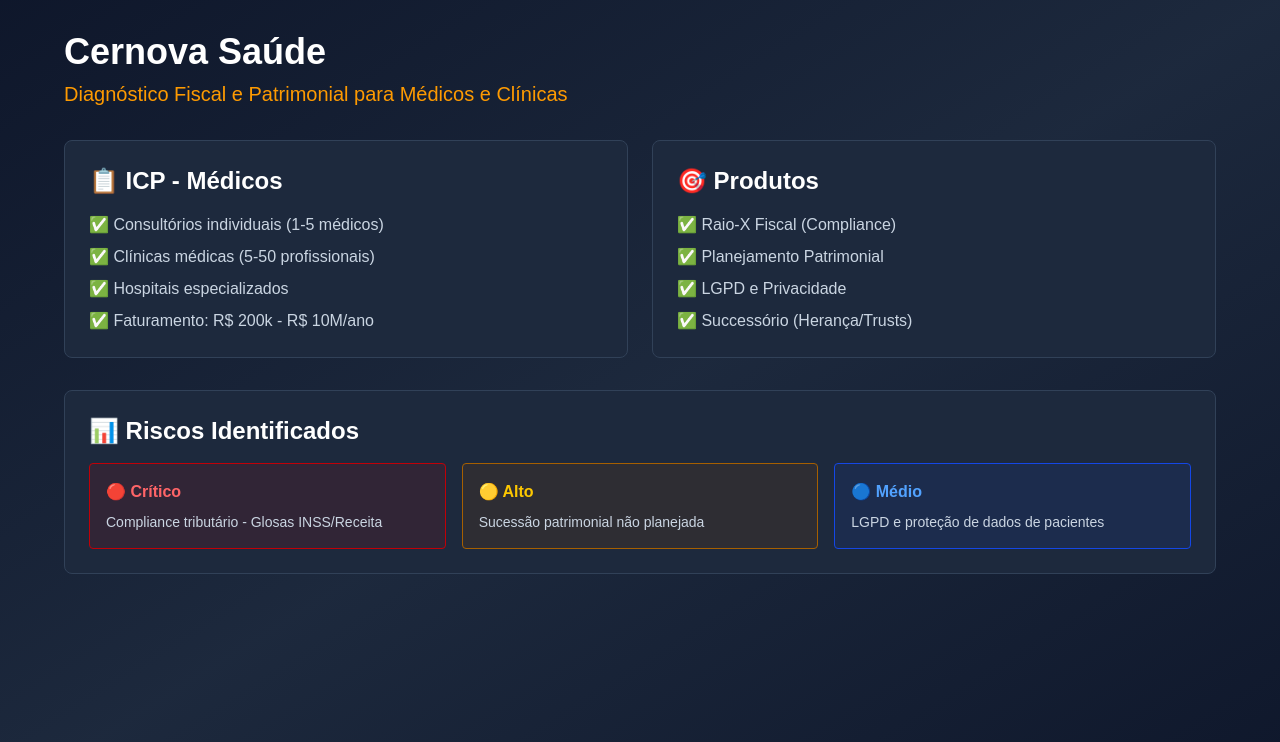
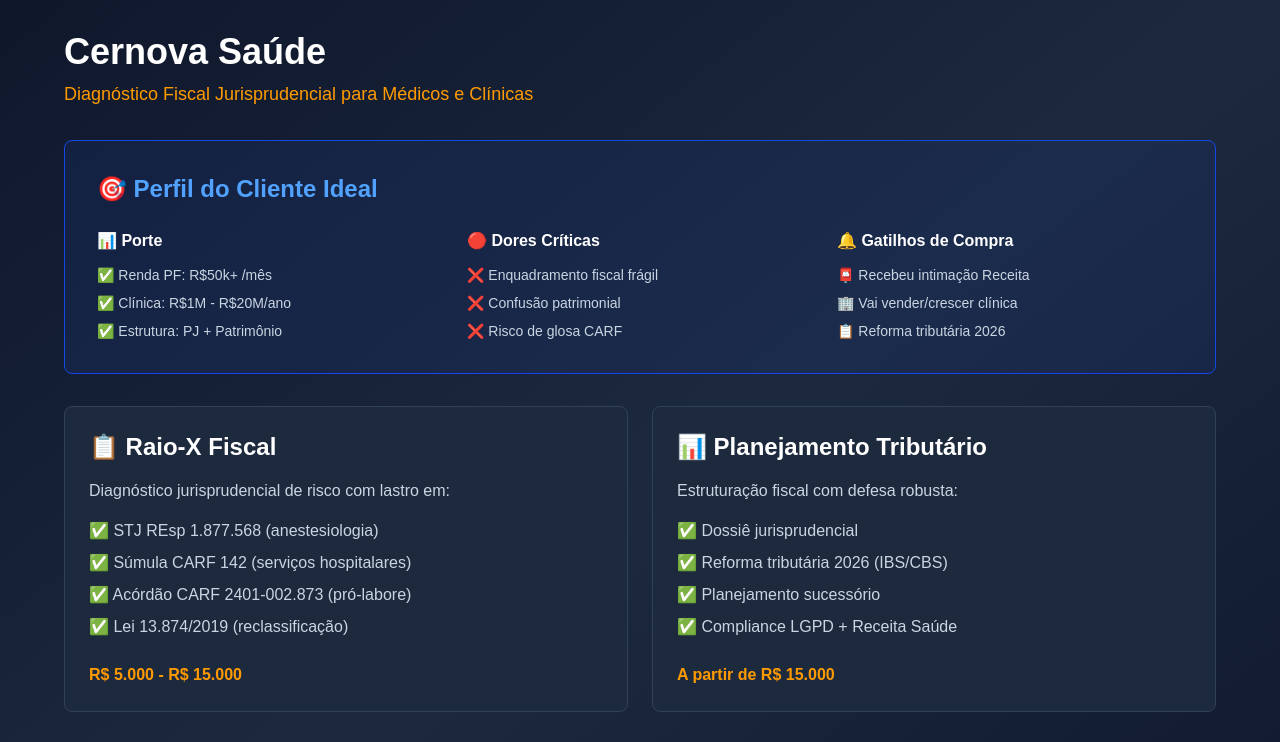
Before and after one commit to San77-art/cernova-frontend, a Next.js app: page /saude in a window 1280 px wide. Shown: the top 742 px of the page. Built offline with nearby package versions, Linux system fonts and the light colour scheme.

Commit message:
Add real healthcare ICP and products with jurisprudence

```diff
--- a/app/saude/page.tsx
+++ b/app/saude/page.tsx
@@ -4,46 +4,75 @@ export default function SaudePage() {
     <div className="min-h-screen bg-gradient-to-br from-slate-900 via-slate-800 to-slate-900 p-8">
       <div className="max-w-6xl mx-auto">
         <h1 className="text-4xl font-bold text-white mb-2">Cernova Saúde</h1>
-        <p className="text-amber-500 text-xl mb-8">Diagnóstico Fiscal e Patrimonial para Médicos e Clínicas</p>
+        <p className="text-amber-500 text-lg mb-8">Diagnóstico Fiscal Jurisprudencial para Médicos e Clínicas</p>
 
+        {/* ICP */}
+        <div className="bg-blue-900/20 border border-blue-700 rounded-lg p-8 mb-8">
+          <h2 className="text-2xl font-bold text-blue-400 mb-6">🎯 Perfil do Cliente Ideal</h2>
+          <div className="grid grid-cols-1 md:grid-cols-3 gap-6">
+            <div>
+              <h3 className="font-bold text-white mb-3">📊 Porte</h3>
+              <ul className="text-slate-300 space-y-2 text-sm">
+                <li>✅ Renda PF: R$50k+ /mês</li>
+                <li>✅ Clínica: R$1M - R$20M/ano</li>
+                <li>✅ Estrutura: PJ + Patrimônio</li>
+              </ul>
+            </div>
+            <div>
+              <h3 className="font-bold text-white mb-3">🔴 Dores Críticas</h3>
+              <ul className="text-slate-300 space-y-2 text-sm">
+                <li>❌ Enquadramento fiscal frágil</li>
+                <li>❌ Confusão patrimonial</li>
+                <li>❌ Risco de glosa CARF</li>
+              </ul>
+            </div>
+            <div>
+              <h3 className="font-bold text-white mb-3">🔔 Gatilhos de Compra</h3>
+              <ul className="text-slate-300 space-y-2 text-sm">
+                <li>📮 Recebeu intimação Receita</li>
+                <li>🏢 Vai vender/crescer clínica</li>
+                <li>📋 Reforma tributária 2026</li>
+              </ul>
+            </div>
+          </div>
+        </div>
+
+        {/* PRODUTOS */}
         <div className="grid grid-cols-1 md:grid-cols-2 gap-6 mb-8">
           <div className="bg-slate-800 border border-slate-700 rounded-lg p-6">
-            <h2 className="text-2xl font-bold text-white mb-4">📋 ICP - Médicos</h2>
+            <h2 className="text-2xl font-bold text-white mb-4">📋 Raio-X Fiscal</h2>
+            <p className="text-slate-300 mb-4">Diagnóstico jurisprudencial de risco com lastro em:</p>
             <ul className="text-slate-300 space-y-2">
-              <li>✅ Consultórios individuais (1-5 médicos)</li>
-              <li>✅ Clínicas médicas (5-50 profissionais)</li>
-              <li>✅ Hospitais especializados</li>
-              <li>✅ Faturamento: R$ 200k - R$ 10M/ano</li>
+              <li>✅ STJ REsp 1.877.568 (anestesiologia)</li>
+              <li>✅ Súmula CARF 142 (serviços hospitalares)</li>
+              <li>✅ Acórdão CARF 2401-002.873 (pró-labore)</li>
+              <li>✅ Lei 13.874/2019 (reclassificação)</li>
             </ul>
+            <p className="text-amber-500 font-bold mt-6">R$ 5.000 - R$ 15.000</p>
           </div>
 
           <div className="bg-slate-800 border border-slate-700 rounded-lg p-6">
-            <h2 className="text-2xl font-bold text-white mb-4">🎯 Produtos</h2>
+            <h2 className="text-2xl font-bold text-white mb-4">📊 Planejamento Tributário</h2>
+            <p className="text-slate-300 mb-4">Estruturação fiscal com defesa robusta:</p>
             <ul className="text-slate-300 space-y-2">
-              <li>✅ Raio-X Fiscal (Compliance)</li>
-              <li>✅ Planejamento Patrimonial</li>
-              <li>✅ LGPD e Privacidade</li>
-              <li>✅ Successório (Herança/Trusts)</li>
+              <li>✅ Dossiê jurisprudencial</li>
+              <li>✅ Reforma tributária 2026 (IBS/CBS)</li>
+              <li>✅ Planejamento sucessório</li>
+              <li>✅ Compliance LGPD + Receita Saúde</li>
             </ul>
+            <p className="text-amber-500 font-bold mt-6">A partir de R$ 15.000</p>
           </div>
         </div>
 
-        <div className="bg-slate-800 border border-slate-700 rounded-lg p-6">
-          <h2 className="text-2xl font-bold text-white mb-4">📊 Riscos Identificados</h2>
-          <div className="grid grid-cols-1 md:grid-cols-3 gap-4">
-            <div className="bg-red-900/20 border border-red-700 rounded p-4">
-              <h3 className="font-bold text-red-400">🔴 Crítico</h3>
-              <p className="text-sm text-slate-300 mt-2">Compliance tributário - Glosas INSS/Receita</p>
-            </div>
-            <div className="bg-yellow-900/20 border border-yellow-700 rounded p-4">
-              <h3 className="font-bold text-yellow-400">🟡 Alto</h3>
-              <p className="text-sm text-slate-300 mt-2">Sucessão patrimonial não planejada</p>
-            </div>
-            <div className="bg-blue-900/20 border border-blue-700 rounded p-4">
-              <h3 className="font-bold text-blue-400">🔵 Médio</h3>
-              <p className="text-sm text-slate-300 mt-2">LGPD e proteção de dados de pacientes</p>
-            </div>
-          </div>
+        {/* REFORMA */}
+        <div className="bg-yellow-900/20 border border-yellow-700 rounded-lg p-6">
+          <h2 className="text-2xl font-bold text-yellow-400 mb-4">⚠️ Reforma Tributária 2026</h2>
+          <p className="text-slate-300 mb-4">Redução de 60% IBS/CBS para saúde, mas 2026 é ano-teste operacional. Clínicas precisam se preparar AGORA.</p>
+          <ul className="text-slate-300 space-y-2">
+            <li>🔔 LC 214/2025: Reduções começam</li>
+            <li>📊 Receita Saúde obrigatório (01/01/2025)</li>
+            <li>🚨 Cruzamento eletrônico com ANS/CFM</li>
+          </ul>
         </div>
       </div>
     </div>
```
